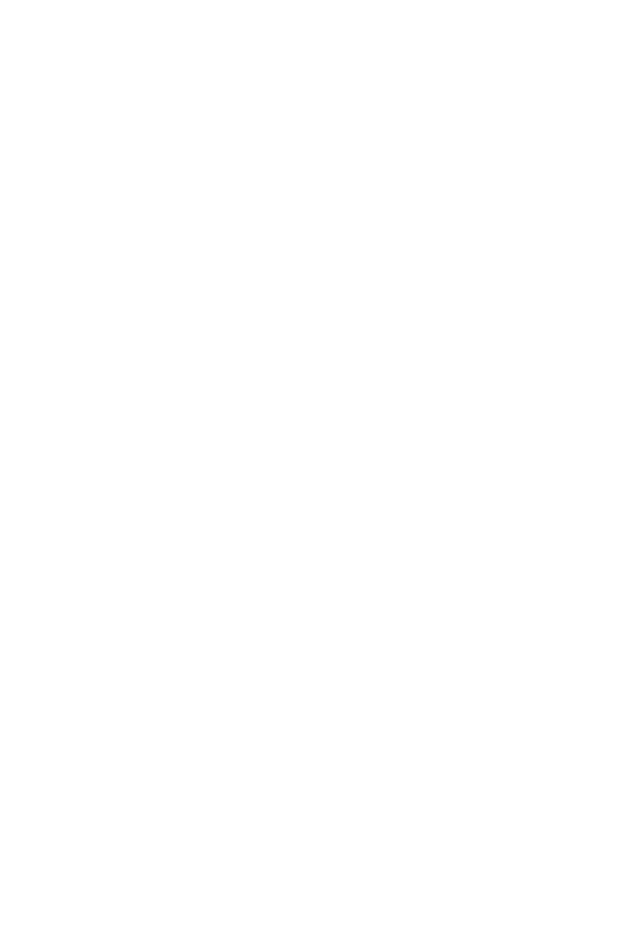
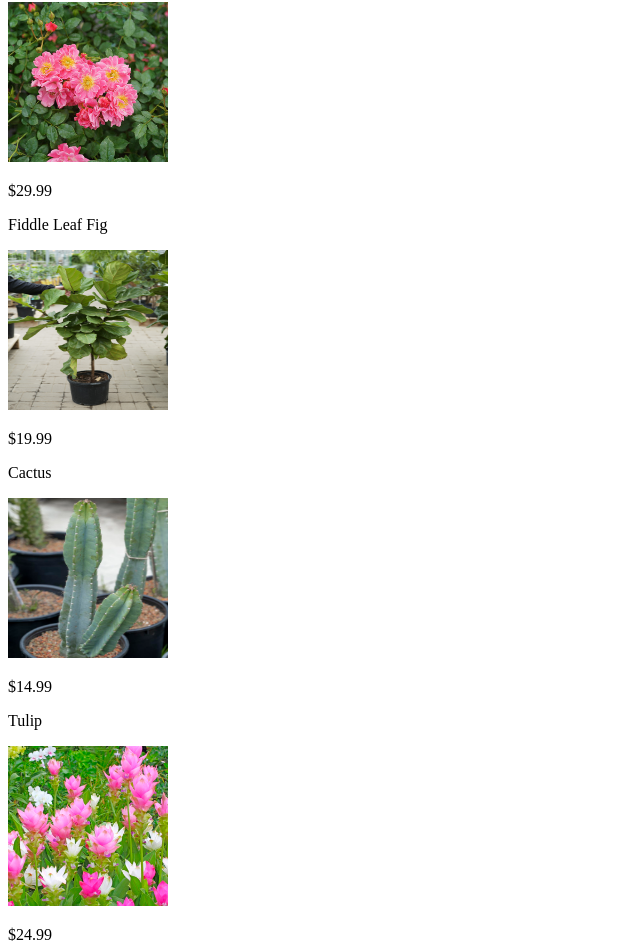
Before and after one commit to Netherix/CartApp, a React (Vite) app in the folder app/: page / in a window 1280 px wide. Shown: the part 48-1000 px from the top of the page, without its empty margins (0-640 px from the left). Before the commit the page ends 800 px from the top, so only its background shows below. Built offline with nearby package versions, Linux system fonts and the light colour scheme.

Commit message:
new changes

```diff
--- a/app/src/App.jsx
+++ b/app/src/App.jsx
@@ -1,7 +1,22 @@
+import mockProducts from "./MockProducts"
+
+const products = mockProducts;
+
 const App = () => {
   return (
     <>
-
+      <div className="product-card-container">
+        {products.map((product, index) => (
+          <div className="product-details" key={index}>
+            <p>{product.title}</p>
+            <img
+              src={product.images}
+              style={{ height: "10rem", width: "10rem"}}
+            />
+            <p>{product.price}</p>
+          </div>
+        ))}
+      </div>
     </>
   )
 }
--- /dev/null
+++ b/app/src/MockProducts.js
@@ -0,0 +1,44 @@
+const mockProducts = [
+    {
+      id: '1',
+      title: 'Ruby Voodoo Rose',
+      price: '$29.99',
+      images: [
+        '/ruby_rose_2 - Copy.jpg'
+      ]
+    },
+    {
+      id: '2',
+      title: 'Fiddle Leaf Fig',
+      price: '$19.99',
+      images: [
+        '/fiddle2 - Copy.jpg'
+      ]
+    },
+    {
+      id: '3',
+      title: 'Cactus',
+      price: '$14.99',
+      images: [
+        '/cactus2 - Copy.jpg'
+      ]
+    },
+    {
+      id: '4',
+      title: 'Tulip',
+      price: '$24.99',
+      images: [
+        '/tulip2 - Copy.jpg'
+      ]
+    },
+    {
+      id: '5',
+      title: 'Chrysanthemum',
+      price: '$30.00',
+      images: [
+        '/Chrysanthemum2 - Copy.png'
+      ]
+    }
+  ];
+
+  export default mockProducts;
```
